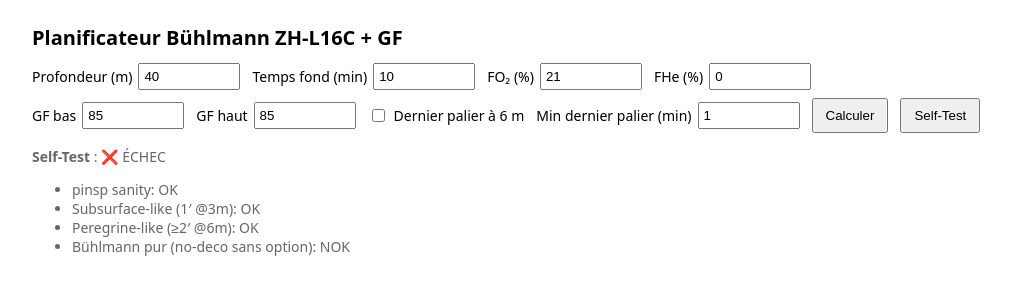
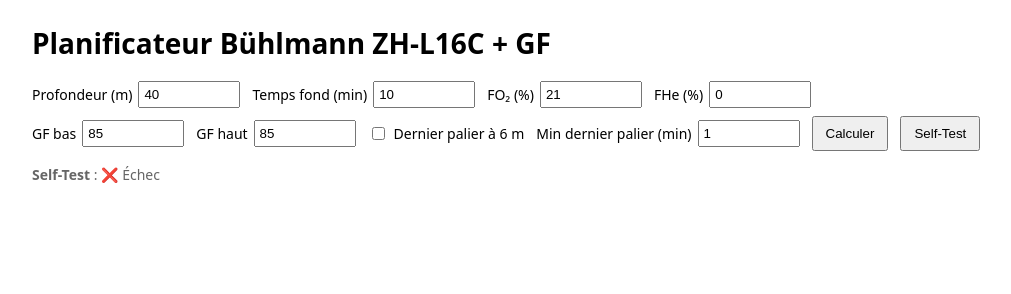
Before and after one commit to EpicReality3/buhlmann-planner-agent, a website: page docs/index.html in a window 1280 px wide. Both pictures are taken after a click on the button "Self-Test". Shown: the whole page, without its empty margins (118-1129 px from the left). Drawn offline with Linux system fonts and the light colour scheme.

Commit message:
docs: UI autonome pour GitHub Pages

```diff
--- a/docs/app.js
+++ b/docs/app.js
@@ -1,180 +1,51 @@
-(function(){
-  'use strict';
-
-  // ----- Constantes Bühlmann -----
-  const SURFACE = 1.01325;         // bar
-  const PH2O    = 0.0627;          // bar (pression vapeur eau)
-  const BAR_PER_M = 0.1;           // ~0.1 bar/m
-  const LN2 = Math.log(2);
-
-  // ZH-L16C half-times (min)
-  const HT_N2 = [5.0,8.0,12.5,18.5,27.0,38.3,54.3,77.0,109.0,146.0,187.0,239.0,305.0,390.0,498.0,635.0];
-  const HT_HE = [1.88,3.02,4.72,6.99,10.21,14.48,20.53,29.11,41.20,55.19,70.69,90.34,115.29,147.42,188.24,240.03];
-
-  // a/b ZH-L16C
-  const A_N2 = [1.1696,1.0,0.8618,0.7562,0.6667,0.5933,0.5282,0.4701,0.4187,0.3798,0.3497,0.3223,0.2971,0.2737,0.2523,0.2327];
-  const B_N2 = [0.5578,0.6514,0.7222,0.7825,0.8126,0.8434,0.8693,0.8910,0.9092,0.9222,0.9319,0.9403,0.9477,0.9544,0.9602,0.9653];
-  const A_HE = [1.6189,1.3830,1.1919,1.0458,0.9220,0.8205,0.7305,0.6502,0.5950,0.5545,0.5333,0.5189,0.5181,0.5176,0.5172,0.5119];
-  const B_HE = [0.4770,0.5747,0.6527,0.7223,0.7582,0.7957,0.8279,0.8553,0.8757,0.8903,0.8997,0.9073,0.9122,0.9171,0.9217,0.9267];
-
-  const STOP_STEP = 3;  // paliers multiples de 3 m
-  const ASCENT_RATE = 9; // m/min
-
-  // Utilities
-  function pAmb(depthM){ return SURFACE + depthM * BAR_PER_M; }
-  function pinsp(pAmb, f){ return Math.max(0, (pAmb - PH2O) * f); }
-
-  function initTissues(){
-    return {
-      pN2: HT_N2.map(()=> pinsp(SURFACE, 0.79)),
-      pHe: HT_HE.map(()=> 0)
-    };
-  }
-
-  function updateConstDepth(state, depthM, gas, minutes){
-    const p = pAmb(depthM);
-    const pN2i = pinsp(p, gas.FN2);
-    const pHei = pinsp(p, gas.FHe);
-    for(let i=0;i<state.pN2.length;i++){
-      const kN2 = LN2 / HT_N2[i];
-      const kHe = LN2 / HT_HE[i];
-      state.pN2[i] += (pN2i - state.pN2[i]) * (1 - Math.exp(-kN2 * minutes));
-      state.pHe[i] += (pHei - state.pHe[i]) * (1 - Math.exp(-kHe * minutes));
-    }
-  }
-
-  function ceilingForComp(pN2, pHe, gf, i){
-    const pn = Math.max(0, pN2), ph = Math.max(0, pHe);
-    const sum = pn + ph || 1e-9;
-    const a = (A_N2[i]*pn + A_HE[i]*ph) / sum;
-    const b = (B_N2[i]*pn + B_HE[i]*ph) / sum;
-    const pt = pn + ph;
-    const pAmbMin = (pt - a * gf) / (b * gf);
-    return Math.max(0, (pAmbMin - SURFACE) / BAR_PER_M);
-  }
-
-  function overallCeiling(state, gf){
-    let worst = 0;
-    for(let i=0;i<state.pN2.length;i++){
-      const c = ceilingForComp(state.pN2[i], state.pHe[i], gf, i);
-      if(c > worst) worst = c;
-    }
-    return worst;
-  }
-
-  function gfAtDepth(depthM, gfL, gfH, firstCeil){
-    const firstStopDepth = Math.ceil(firstCeil / STOP_STEP) * STOP_STEP;
-    if(firstStopDepth <= 0) return gfH;
-    const frac = Math.max(0, Math.min(1, 1 - depthM / firstStopDepth));
-    return gfL + (gfH - gfL) * frac;
-  }
-
-  function planDive(depthM, bottomMin, gas, gfLowPct, gfHighPct, opts){
-    const gfL = gfLowPct/100, gfH = gfHighPct/100;
-    const lastStopDepth = (opts && opts.lastStopDepth) || 3;
-    const minLast = Math.max(0, Math.floor((opts && opts.minLastStopMinutes) || 0));
-
-    const state = initTissues();
-    // fond
-    updateConstDepth(state, depthM, gas, bottomMin);
-
-    const firstCeil = overallCeiling(state, gfL);
-    const stops = [];
-    let current = depthM, tts = 0;
-
-    // Remonter jusqu'au dernier palier
-    if(current > lastStopDepth){
-      let minutes = Math.ceil((current - lastStopDepth)/ASCENT_RATE);
-      for(let i=0;i<minutes;i++){
-        const nextD = Math.max(current - ASCENT_RATE, lastStopDepth);
-        updateConstDepth(state, nextD, gas, 1);
-        current = nextD; tts += 1;
-      }
-    }
-
-    // Tenir dernier palier jusqu'à plafond<=0 et minLast atteint
-    let held = 0;
-    while(true){
-      const gf = gfAtDepth(current, gfL, gfH, firstCeil);
-      const ceil = overallCeiling(state, gf);
-      const need = ceil > 0 || held < minLast;
-      if(!need) break;
-      updateConstDepth(state, current, gas, 1);
-      held += 1; tts += 1;
-      if(held > 360) break; // garde-fou
-    }
-    if(held > 0){
-      stops.push({ depth: current, time: held, gf: gfAtDepth(current, gfL, gfH, firstCeil) });
-    }
-
-    // Remontée finale
-    if(current > 0){
-      let minutes = Math.ceil(current / ASCENT_RATE);
-      for(let i=0;i<minutes;i++){
-        const nextD = Math.max(current - ASCENT_RATE, 0);
-        updateConstDepth(state, nextD, gas, 1);
-        current = nextD; tts += 1;
-      }
-    }
-
-    return { firstStopDepth: stops.length ? stops[0].depth : 0, stops, tts: Math.round(tts*10)/10 };
-  }
-
-  // --- UI binding ---
-  const $ = id => document.getElementById(id);
-  function render(plan){
-    let html = `<p><strong>TTS</strong> : ${plan.tts} min</p>`;
-    html += `<table><thead><tr><th>Stop (m)</th><th>Durée (min)</th><th>GF</th></tr></thead><tbody>`;
-    if(!plan.stops.length) html += `<tr><td colspan="3">Aucun palier obligatoire</td></tr>`;
-    plan.stops.forEach(s=>{
-      html += `<tr><td>${s.depth}</td><td>${s.time}</td><td>${Math.round(s.gf*100)}%</td></tr>`;
-    });
-    html += `</tbody></table>`;
-    $('out').innerHTML = html;
-  }
-
-  function compute(){
-    const depth = +$('depth').value;
-    const tbt = +$('tbt').value;
-    const FO2 = (+$('fo2').value)/100;
-    const FHe = (+$('fhe').value)/100;
-    const FN2 = 1 - FO2 - FHe;
-    const gfl = +$('gfl').value;
-    const gfh = +$('gfh').value;
-    const opts = { lastStopDepth: $('last6').checked ? 6 : 3, minLastStopMinutes: +$('minLast').value|0 };
-    const plan = planDive(depth, tbt, { FO2, FHe, FN2 }, gfl, gfh, opts);
-    render(plan);
-  }
-
-  function selfTest(){
-    const approx = (a,b,tol)=> Math.abs(a-b) <= tol;
-    // Sanity pinsp
-    const t1 = approx( (1.0-PH2O)*0.79, 0.7405, 0.02 );
-    const t2 = approx( (4.0-PH2O)*0.79, 3.1105, 0.03 );
-    const t3 = approx( (5.0-PH2O)*0.79, 3.9005, 0.03 );
-
-    // Subsurface-like: 40/10 GF85/85 -> last=3, minLast=1 => 1' @3m
-    const p1 = planDive(40,10,{FO2:0.21,FHe:0,FN2:0.79},85,85,{lastStopDepth:3,minLastStopMinutes:1});
-    const ok1 = p1.stops.length && p1.stops.at(-1).depth===3 && p1.stops.at(-1).time>=1;
-
-    // Peregrine-like: 40/10 GF85/85 -> last=6, minLast=1 => ~2' @6m
-    const p2 = planDive(40,10,{FO2:0.21,FHe:0,FN2:0.79},85,85,{lastStopDepth:6,minLastStopMinutes:1});
-    const ok2 = p2.stops.length && p2.stops.at(-1).depth===6 && p2.stops.at(-1).time>=2;
-
-    // Bühlmann pur: sans options -> pas de palier obligatoire
-    const p3 = planDive(40,10,{FO2:0.21,FHe:0,FN2:0.79},85,85,{lastStopDepth:3,minLastStopMinutes:0});
-    const ok3 = !p3.stops.length || p3.stops.every(s=>s.time===0);
-
-    const all = t1 && t2 && t3 && ok1 && ok2 && ok3;
-    $('out').innerHTML = `<p><strong>Self-Test</strong> : ${all ? '✅ OK' : '❌ ÉCHEC'}</p>` +
-      `<ul class="muted">
-        <li>pinsp sanity: ${t1&&t2&&t3 ? 'OK' : 'NOK'}</li>
-        <li>Subsurface-like (1′ @3m): ${ok1?'OK':'NOK'}</li>
-        <li>Peregrine-like (≥2′ @6m): ${ok2?'OK':'NOK'}</li>
-        <li>Bühlmann pur (no-deco sans option): ${ok3?'OK':'NOK'}</li>
-      </ul>`;
-  }
-
-  document.getElementById('go').addEventListener('click', compute);
-  document.getElementById('selftest').addEventListener('click', selfTest);
+(function(){'use strict';
+const SURFACE=1.01325,PH2O=0.0627,BAR_PER_M=0.1,LN2=Math.log(2);
+const HT_N2=[5,8,12.5,18.5,27,38.3,54.3,77,109,146,187,239,305,390,498,635];
+const HT_HE=[1.88,3.02,4.72,6.99,10.21,14.48,20.53,29.11,41.2,55.19,70.69,90.34,115.29,147.42,188.24,240.03];
+const A_N2=[1.1696,1.0,0.8618,0.7562,0.6667,0.5933,0.5282,0.4701,0.4187,0.3798,0.3497,0.3223,0.2971,0.2737,0.2523,0.2327];
+const B_N2=[0.5578,0.6514,0.7222,0.7825,0.8126,0.8434,0.8693,0.891,0.9092,0.9222,0.9319,0.9403,0.9477,0.9544,0.9602,0.9653];
+const A_HE=[1.6189,1.383,1.1919,1.0458,0.922,0.8205,0.7305,0.6502,0.595,0.5545,0.5333,0.5189,0.5181,0.5176,0.5172,0.5119];
+const B_HE=[0.477,0.5747,0.6527,0.7223,0.7582,0.7957,0.8279,0.8553,0.8757,0.8903,0.8997,0.9073,0.9122,0.9171,0.9217,0.9267];
+const STOP_STEP=3,ASCENT_RATE=9;
+const pAmb=d=>SURFACE+d*BAR_PER_M,pinsp=(p,f)=>Math.max(0,(p-PH2O)*f);
+function initT(){return{pN2:HT_N2.map(()=>pinsp(SURFACE,0.79)),pHe:HT_HE.map(()=>0)}}
+function updConst(s,d,g,min){const p=pAmb(d),n=pinsp(p,g.FN2),h=pinsp(p,g.FHe);
+ for(let i=0;i<s.pN2.length;i++){const kN2=LN2/HT_N2[i],kHe=LN2/HT_HE[i];
+  s.pN2[i]+= (n-s.pN2[i])*(1-Math.exp(-kN2*min));
+  s.pHe[i]+= (h-s.pHe[i])*(1-Math.exp(-kHe*min));}}
+function ceilComp(n,h,gf,i){const sum=Math.max(1e-9,n+h);
+ const a=(A_N2[i]*n+A_HE[i]*h)/sum,b=(B_N2[i]*n+B_HE[i]*h)/sum,pt=n+h;
+ const pAmbMin=(pt-a*gf)/(b*gf); return Math.max(0,(pAmbMin-SURFACE)/BAR_PER_M);}
+function ceilAll(s,gf){let w=0; for(let i=0;i<s.pN2.length;i++){const c=ceilComp(s.pN2[i],s.pHe[i],gf,i); if(c>w)w=c;} return w;}
+function gfAtDepth(d,gfL,gfH,fc){const fs=Math.ceil(fc/STOP_STEP)*STOP_STEP; if(fs<=0)return gfH;
+ const frac=Math.max(0,Math.min(1,1-d/fs)); return gfL+(gfH-gfL)*frac;}
+function planDive(depth,tbt,gas,gfLpc,gfHpc,opt){
+ const gfL=gfLpc/100,gfH=gfHpc/100,last=(opt&&opt.lastStopDepth)||3,minLast=Math.max(0,Math.floor((opt&&opt.minLastStopMinutes)||0));
+ const st=initT(); updConst(st,depth,gas,tbt); const fc=ceilAll(st,gfL);
+ const stops=[]; let cur=depth,tts=0;
+ if(cur>last){let m=Math.ceil((cur-last)/ASCENT_RATE); for(let i=0;i<m;i++){const nd=Math.max(cur-ASCENT_RATE,last); updConst(st,nd,gas,1); cur=nd; tts++;}}
+ let held=0; while(true){const gf=gfAtDepth(cur,gfL,gfH,fc),c=ceilAll(st,gf),need=c>0||held<minLast; if(!need)break; updConst(st,cur,gas,1); held++; tts++; if(held>360)break;}
+ if(held>0) stops.push({depth:cur,time:held,gf:gfAtDepth(cur,gfL,gfH,fc)});
+ if(cur>0){let m=Math.ceil(cur/ASCENT_RATE); for(let i=0;i<m;i++){const nd=Math.max(cur-ASCENT_RATE,0); updConst(st,nd,gas,1); cur=nd; tts++;}}
+ return {firstStopDepth:stops.length?stops[0].depth:0,stops,tts:Math.round(tts*10)/10};}
+const $=id=>document.getElementById(id);
+function render(p){let h=`<p><b>TTS</b> : ${p.tts} min</p><table><thead><tr><th>Stop (m)</th><th>Durée (min)</th><th>GF</th></tr></thead><tbody>`;
+ if(!p.stops.length)h+='<tr><td colspan="3">Aucun palier obligatoire</td></tr>';
+ p.stops.forEach(s=>h+=`<tr><td>${s.depth}</td><td>${s.time}</td><td>${Math.round(s.gf*100)}%</td></tr>`); h+='</tbody></table>'; $('out').innerHTML=h;}
+function compute(){const d=+$('depth').value,t=+$('tbt').value,FO2=(+$('fo2').value)/100,FHe=(+$('fhe').value)/100,FN2=1-FO2-FHe,gfl=+$('gfl').value,gfh=+$('gfh').value;
+ const opt={lastStopDepth:$('last6').checked?6:3,minLastStopMinutes:+$('minLast').value|0};
+ render(planDive(d,t,{FO2,FHe,FN2},gfl,gfh,opt));}
+function selfTest(){
+ const approx=(a,b,t)=>Math.abs(a-b)<=t, t1=approx((1.0-PH2O)*0.79,0.7405,0.02), t2=approx((4.0-PH2O)*0.79,3.1105,0.03), t3=approx((5.0-PH2O)*0.79,3.9005,0.03);
+ const okSan=t1&&t2&&t3;
+ const p1=planDive(40,10,{FO2:0.21,FHe:0,FN2:0.79},85,85,{lastStopDepth:3,minLastStopMinutes:1});
+ const ok1=p1.stops.length&&p1.stops.at(-1).depth===3&&p1.stops.at(-1).time>=1;
+ const p2=planDive(40,10,{FO2:0.21,FHe:0,FN2:0.79},85,85,{lastStopDepth:6,minLastStopMinutes:1});
+ const ok2=p2.stops.length&&p2.stops.at(-1).depth===6&&p2.stops.at(-1).time>=2;
+ const p3=planDive(40,10,{FO2:0.21,FHe:0,FN2:0.79},85,85,{lastStopDepth:3,minLastStopMinutes:0});
+ const ok3=!p3.stops.length||p3.stops.every(s=>s.time===0);
+ $('out').innerHTML=`<p><b>Self-Test</b> : ${(okSan&&ok1&&ok2&&ok3)?'✅ OK':'❌ Échec'}</p>`;
+}
+document.getElementById('go').addEventListener('click',compute);
+document.getElementById('selftest').addEventListener('click',selfTest);
 })();
--- a/docs/index.html
+++ b/docs/index.html
@@ -1,41 +1,25 @@
-<!doctype html>
-<html lang="fr">
-<head>
-  <meta charset="utf-8" />
+<!doctype html><html lang="fr"><head><meta charset="utf-8" />
 <title>Planificateur Bühlmann ZH-L16C + GF</title>
 <meta name="viewport" content="width=device-width, initial-scale=1" />
-  <style>
-    body { font: 14px system-ui, sans-serif; max-width: 980px; margin: 24px auto; }
-    h1 { font-size: 20px; margin-bottom: 12px; }
-    .row { display: flex; gap: 12px; align-items: center; flex-wrap: wrap; margin: 8px 0; }
-    label { display: inline-flex; align-items: center; gap: 6px; }
-    input[type=number] { width: 90px; padding: 4px; }
-    button { padding: 8px 12px; cursor: pointer; }
-    table { border-collapse: collapse; margin-top: 12px; }
-    th, td { border: 1px solid #ddd; padding: 6px 8px; }
-    .muted { color: #666; }
-  </style>
-</head>
-<body>
+<style>body{font:14px system-ui,sans-serif;max-width:980px;margin:24px auto}
+.row{display:flex;gap:12px;align-items:center;flex-wrap:wrap;margin:8px 0}
+label{display:inline-flex;align-items:center;gap:6px}
+input[type=number]{width:90px;padding:4px}button{padding:8px 12px;cursor:pointer}
+table{border-collapse:collapse;margin-top:12px}th,td{border:1px solid #ddd;padding:6px 8px}
+.muted{color:#666}</style></head><body>
 <h1>Planificateur Bühlmann ZH-L16C + GF</h1>
-
 <div class="row">
-    <label>Profondeur (m) <input id="depth" type="number" value="40"></label>
-    <label>Temps fond (min) <input id="tbt" type="number" value="10"></label>
-    <label>FO₂ (%) <input id="fo2" type="number" value="21"></label>
-    <label>FHe (%) <input id="fhe" type="number" value="0"></label>
+  <label>Profondeur (m)<input id="depth" type="number" value="40"></label>
+  <label>Temps fond (min)<input id="tbt" type="number" value="10"></label>
+  <label>FO₂ (%)<input id="fo2" type="number" value="21"></label>
+  <label>FHe (%)<input id="fhe" type="number" value="0"></label>
 </div>
 <div class="row">
-    <label>GF bas <input id="gfl" type="number" value="85"></label>
-    <label>GF haut <input id="gfh" type="number" value="85"></label>
+  <label>GF bas<input id="gfl" type="number" value="85"></label>
+  <label>GF haut<input id="gfh" type="number" value="85"></label>
   <label><input id="last6" type="checkbox"> Dernier palier à 6 m</label>
-    <label>Min dernier palier (min) <input id="minLast" type="number" value="1" min="0"></label>
-    <button id="go">Calculer</button>
-    <button id="selftest">Self-Test</button>
+  <label>Min dernier palier (min)<input id="minLast" type="number" value="1" min="0"></label>
+  <button id="go">Calculer</button><button id="selftest">Self-Test</button>
 </div>
-
 <div id="out" class="muted">Entrez vos paramètres puis cliquez sur « Calculer ».</div>
-
-  <script src="./app.js"></script>
-</body>
-</html>
+<script src="./app.js"></script></body></html>
```
Lines whose indentation alone changed are shown as unchanged.
